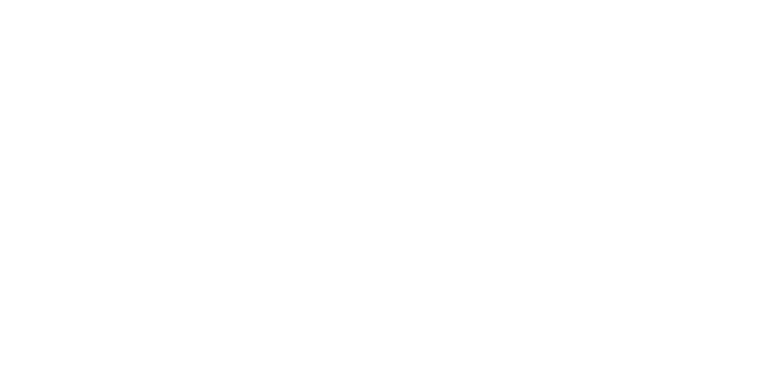
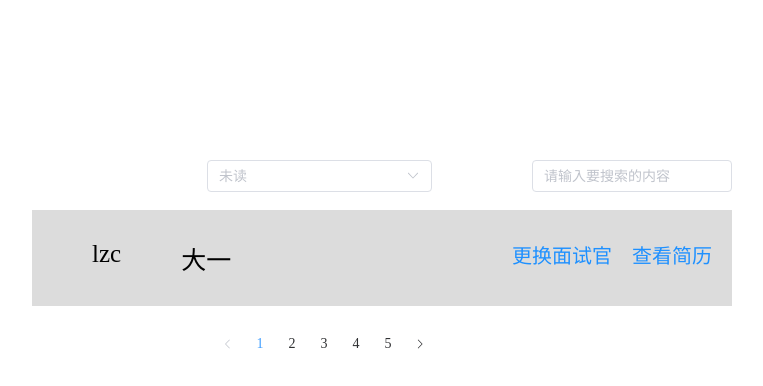
Before and after one commit to faga1/enroll, a Vue app: page /check in a window 1280 px wide. Before the commit this address had no page. Shown: the top 386 px of the page, without its empty margins (258-1021 px from the left). Built offline with nearby package versions, Linux system fonts and the light colour scheme.

Commit message:
提交面评和查看简历

```diff
--- a/auto-imports.d.ts
+++ b/auto-imports.d.ts
@@ -7,6 +7,7 @@
   const ElIcon: typeof import('element-plus/es')['ElIcon']
   const ElInput: typeof import('element-plus/es')['ElInput']
   const ElOption: typeof import('element-plus/es')['ElOption']
+  const ElPagination: typeof import('element-plus/es')['ElPagination']
   const ElRadio: typeof import('element-plus/es')['ElRadio']
   const ElRadioGroup: typeof import('element-plus/es')['ElRadioGroup']
   const ElSelect: typeof import('element-plus/es')['ElSelect']
--- a/src/router/index.ts
+++ b/src/router/index.ts
@@ -5,6 +5,9 @@
 import Success from '../views/user/success.vue'
 import Search from '../views/user/search.vue';
 import User from '../views/user/user.vue'
+import Fill from '../views/interviewer/fill.vue'
+import Check from '../views/interviewer/check.vue'
+import Change from '../views/interviewer/change.vue'
 
 const routes: Array<RouteRecordRaw> = [
   { path: '/', component: Welcome },
@@ -19,6 +22,9 @@
     ]
   },
   { path: '/success', component: Success },
+  { path: '/fill', component: Fill },
+  { path: '/check', component: Check },
+  { path: '/change', component: Change }
 ];
 
 const router = createRouter({
--- /dev/null
+++ b/src/views/interviewer/change.vue
@@ -0,0 +1,36 @@
+<template>
+    <div class="title">发送后将停止向您推送面试者消息</div>
+    <div class="container">
+        <el-select v-model="post">
+            <el-option
+            v-for="item in postList"
+            :key='item.name'
+            :label="item.name"
+            :value="item.name"></el-option>
+        </el-select>
+    </div>
+</template>
+<script setup lang="ts">
+import { reactive, ref } from 'vue';
+import { useRoute } from 'vue-router';
+
+const post = ref('')
+const route = useRoute()
+console.log(route.query);
+const postList = reactive([
+    { name: '前端' },
+    { name: '后端' },
+    { name: '产品' },
+    { name: '运营' }
+])
+</script>
+<style lang="less" scoped>
+.title{
+    margin-top: 15vh;
+    text-align: center;
+    color:dodgerblue;
+}
+.container{
+    min-height: 85vh;
+}
+</style>
--- /dev/null
+++ b/src/views/interviewer/check.vue
@@ -0,0 +1,124 @@
+<template>
+    <div class="container">
+        <div class="header">
+            <el-input placeholder="请输入要搜索的内容"></el-input>
+            <el-select v-model="mode" placeholder="未读" >
+                <el-option label="未读" value="未读"></el-option>
+                <el-option label="已读" value="已读"></el-option>
+                <el-option label="未提交面评" value="未提交面评"></el-option>
+                <el-option label="已提交面评" value="已提交面评"></el-option>
+            </el-select>
+        </div>
+        <div class="userList" >
+            <div class="userItem" v-for="item in userList" :key="item.id">
+                <div class="itemInfo">
+                    <div>{{item.name}}</div>
+                    <div>{{item.grade}}</div>
+                </div>
+                <div class="itemTools">
+                    <router-link :to="{ path:'/change', query: { id: item.id }}">
+                        更换面试官
+                    </router-link>
+                    <div @click="()=>{item.visible=!item.visible}">
+                        {{item.visible?'收起简历':'查看简历'}}
+                    </div>
+                </div>
+                <div class="experience" v-show="item.visible">
+                    <el-input type="textarea" v-model="item.experience" :rows="10"></el-input>
+                    <div @click="read(item.id)">已读</div>
+                </div>
+            </div>
+        </div>
+        <el-pagination
+            layout="prev, pager, next"
+            :total="50"
+            @current-change="pageChange"></el-pagination>
+    </div>
+</template>
+<script setup lang="ts">
+    import { reactive, ref } from 'vue';
+
+    const mode = ref('')
+    const userList = reactive([
+            {
+                name: 'lzc',
+                grade: '大一',
+                experience: '有一点实习经验有一点实习经验有一点实习经验有一点实习经验有一点实习经验有一点实习经验有一点实习经验有一点实习经验有一点实习经验有一点实习经验有一点实习经验有一点实习经验有一点实习经验有一点实习经验有一点实习经验有一点实习经验有一点实习经验有一点实习经验有一点实习经验有一点实习经验有一点实习经验有一点实习经验有一点实习经验有一点实习经验有一点实习经验有一点实习经验',
+                visible: false,
+                id: 1
+            }
+    ])
+    function read(id: number):void{
+        console.log(id);
+    }
+    function pageChange(page:any){
+        console.log(page);
+    }
+</script>
+<style lang="less" scoped>
+    .header{
+        height: 50px;
+        .el-select{
+            margin-right: 100px;
+            float: right;
+        }
+        .el-input{
+            float: right;
+            width: 200px;
+        }
+    }
+    .container{
+        width: 700px;
+        min-height: 100vh;
+        padding-top: 20vh;
+        margin:0 auto;
+        .userItem{
+            position: relative;
+            background-color:gainsboro;
+            padding:30px 0;
+            .itemInfo{
+                display: flex;
+                font-size: 25px;
+                div{
+                    margin-left: 60px;
+                }
+            }
+            .itemTools{
+                display: flex;
+                position: absolute;
+                top:30px;
+                right: 0;
+                color:dodgerblue;
+                font-size: 20px;
+                a{
+                    color:dodgerblue;
+                    margin-right: 20px;
+                }
+                div{
+                    cursor: pointer;
+                    margin-right: 20px;
+                }
+            }
+            .experience{
+                width: 100%;
+                div{
+                    color:dodgerblue;
+                    text-align: center;
+                    cursor: pointer;
+                    margin-top: 20px;
+                }
+                .el-textarea{
+                    display: block;
+                    width: 300px;
+                    margin:40px auto 0;
+                }
+            }
+        }
+        .el-pagination{
+            margin-top: 20px;
+            margin-left:50%;
+            transform: translateX(-50%);
+        }
+    }
+
+</style>
--- /dev/null
+++ b/src/views/interviewer/fill.vue
@@ -0,0 +1,22 @@
+<template>
+    <div class="title">面评填写</div>
+    <div class="userInfo">姓名/年级/专业</div>
+    <el-input type="textarea"></el-input>
+    <el-button type="primary">通过</el-button>
+    <el-button type="danger">不通过</el-button>
+</template>
+<script setup lang="ts">
+</script>
+<style lang="less" scoped>
+    .title{
+        font-size: 30px;
+        text-align: center;
+    }
+    .userInfo{
+        text-align: center;
+    }
+    .el-button{
+        display: block;
+        margin:20px auto;
+    }
+</style>
```
